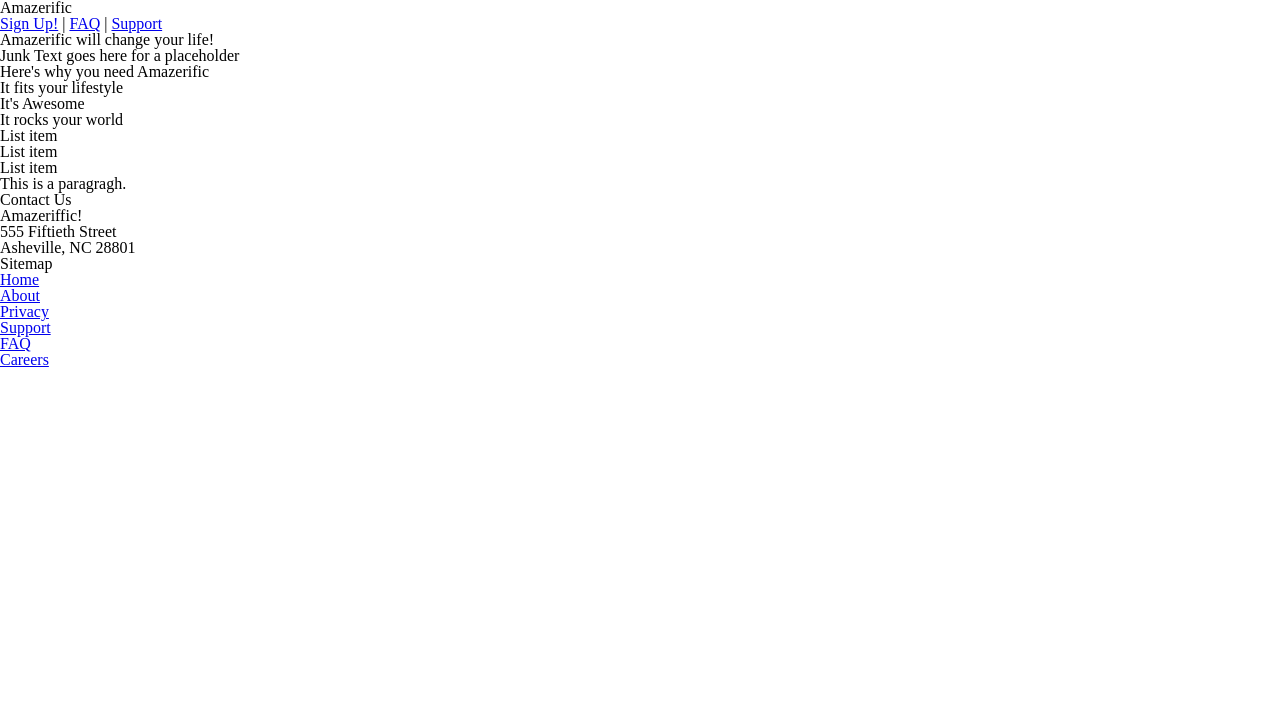
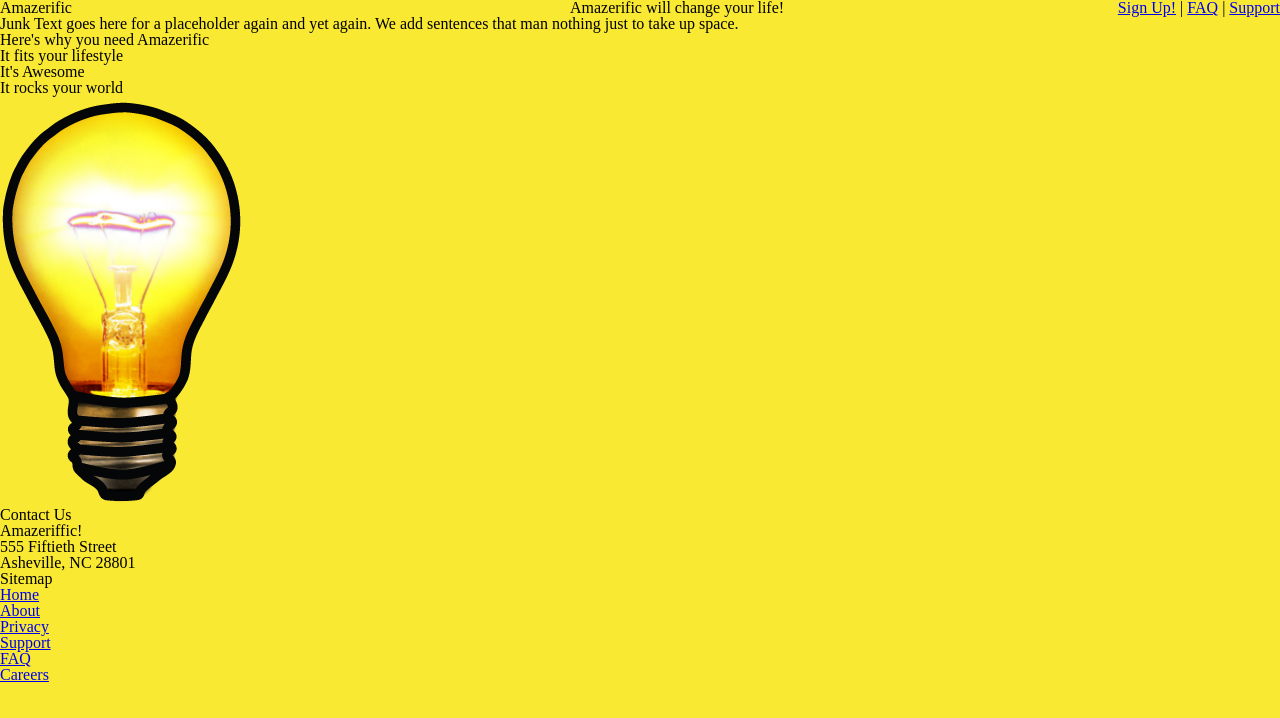
Before and after one commit to BytingBucs/ProfessorBarrell, a plain HTML site: page Amazerific/index.html in a window 1280 px wide. Drawn offline with Linux system fonts and the light colour scheme.

Commit message:
Adding Christopher's awesome lightbulb

```diff
--- a/Amazerific/index.html
+++ b/Amazerific/index.html
@@ -3,6 +3,7 @@
   <head>
   		<title>Amazerific</title>
       <link rel="stylesheet" type="text/css" href="reset.css">
+      <link rel="stylesheet" type="text/css" href="style.css">
   </head>
   <body>
     <header>
@@ -14,7 +15,7 @@
     </nav>
   </header>
   <h2>Amazerific will change your life!</h2>
-  <p>Junk Text goes here for a placeholder</p>
+  <p>Junk Text goes here for a placeholder again and yet again. We add sentences that man nothing just to take up space.</p>
   <h3>Here's why you need Amazerific</h3>
   <ul>
     <li>It fits your lifestyle</li>
@@ -22,16 +23,8 @@
     <li>It rocks your world</li>
   </ul>
 
+  <img src="lightbulb.png">
 
-  	<div>
-  		<ol>
-  			<li>List item</li>
-  			<li>List item</li>
-  			<li>List item</li>
-  		</ol>
-
-  		<p>This is a paragragh.</p>
-  	</div>
     <footer>
       <div class="contact">
         <h5>Contact Us</h5>
```
Also changed, not shown: Amazerific/lightbulb.png (added).
